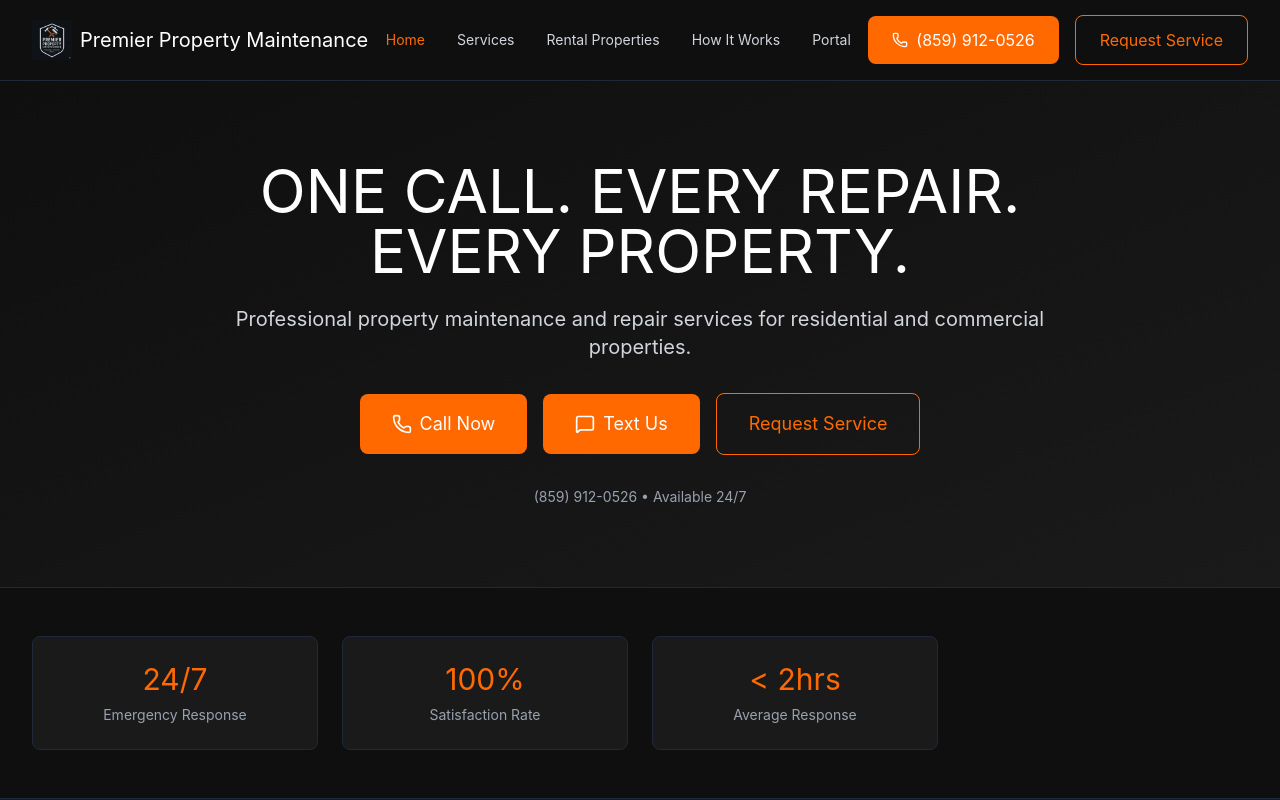
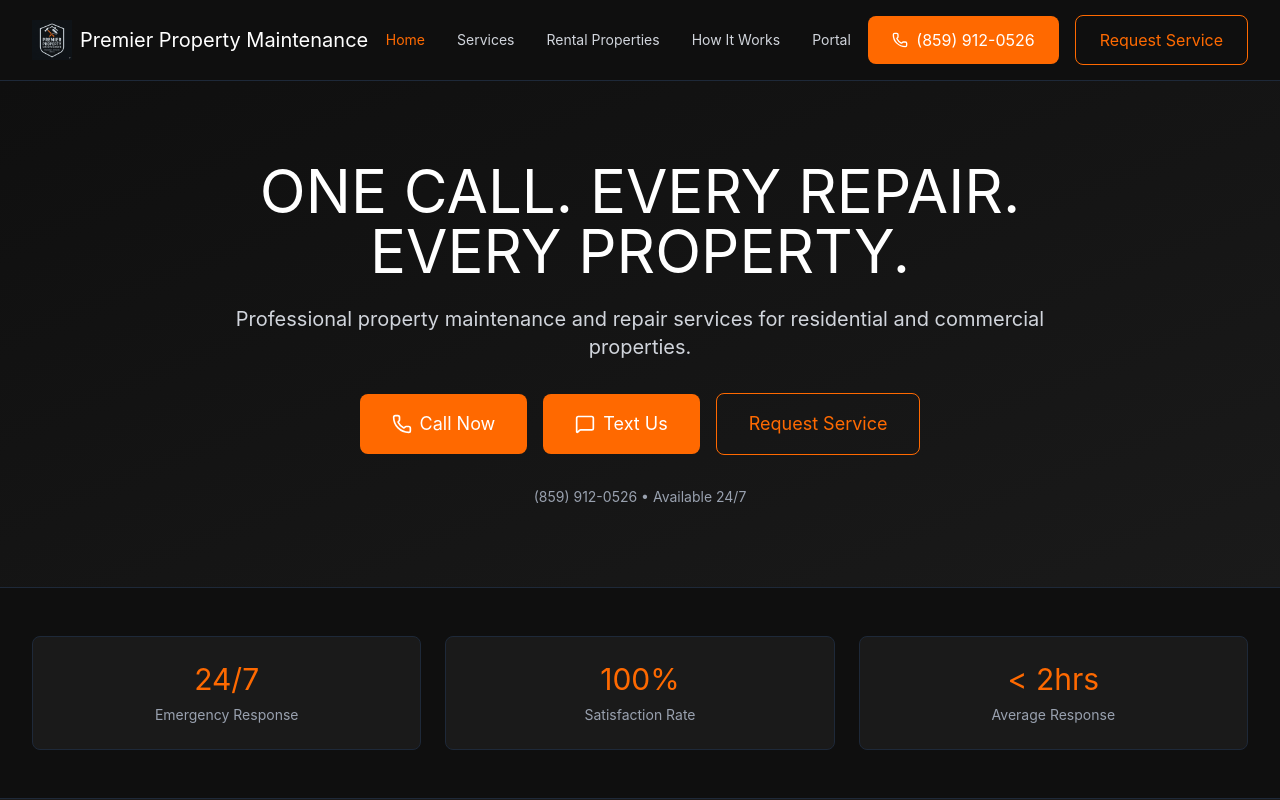
Before and after one commit to Bozo012/premier-property-maintenance, a React (Vite) app: page / in a window 1280 px wide. Shown: the top 800 px of the page. Built offline with nearby package versions, Linux system fonts and the light colour scheme.

Commit message:
Change grid layout from 4 to 3 columns

```diff
--- a/src/app/pages/Home.tsx
+++ b/src/app/pages/Home.tsx
@@ -63,7 +63,7 @@ export default function Home() {
       {/* Stats Panel */}
       <section className="bg-[#0f0f0f] border-b border-gray-800">
         <div className="max-w-7xl mx-auto px-4 sm:px-6 lg:px-8 py-12">
-          <div className="grid grid-cols-2 md:grid-cols-4 gap-6">
+          <div className="grid grid-cols-2 md:grid-cols-3 gap-6">
             {stats.map((stat, index) => (
               <div key={index} className="bg-[#1a1a1a] border border-gray-800 rounded-lg p-6 text-center">
                 <div className="text-3xl text-orange-500 mb-2">{stat.value}</div>
```
